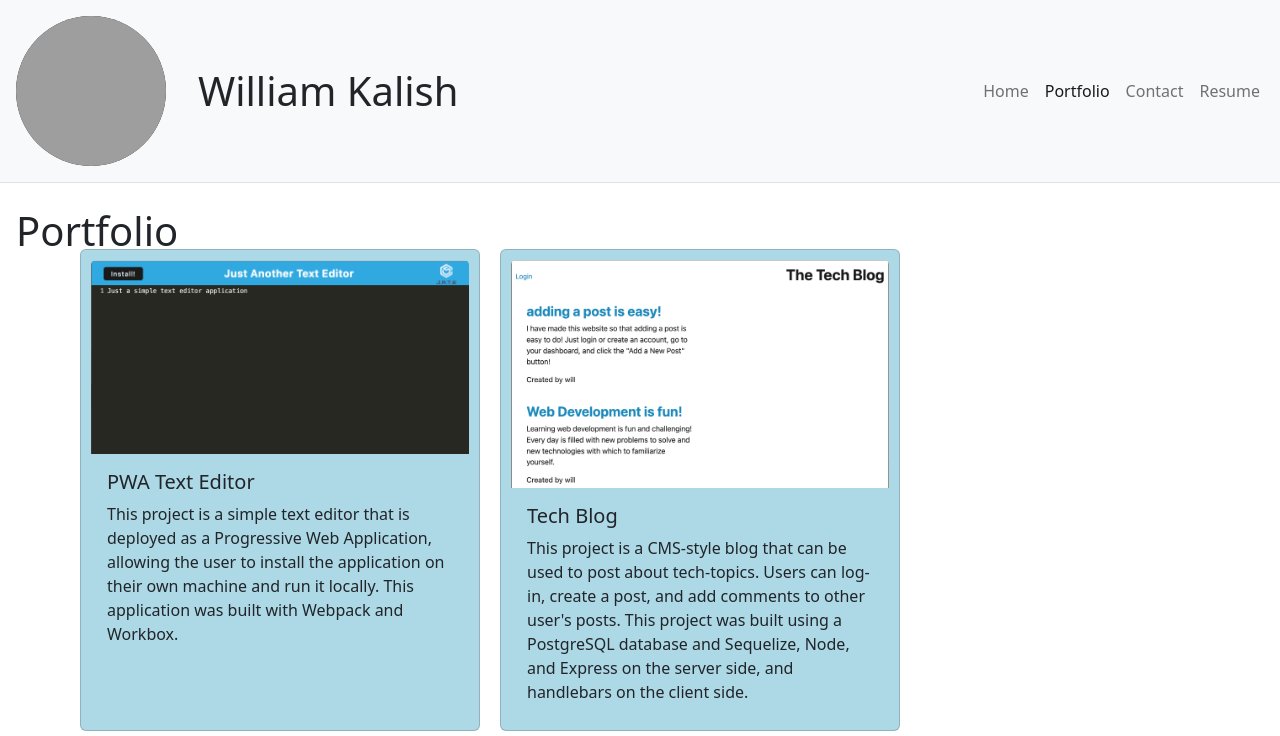
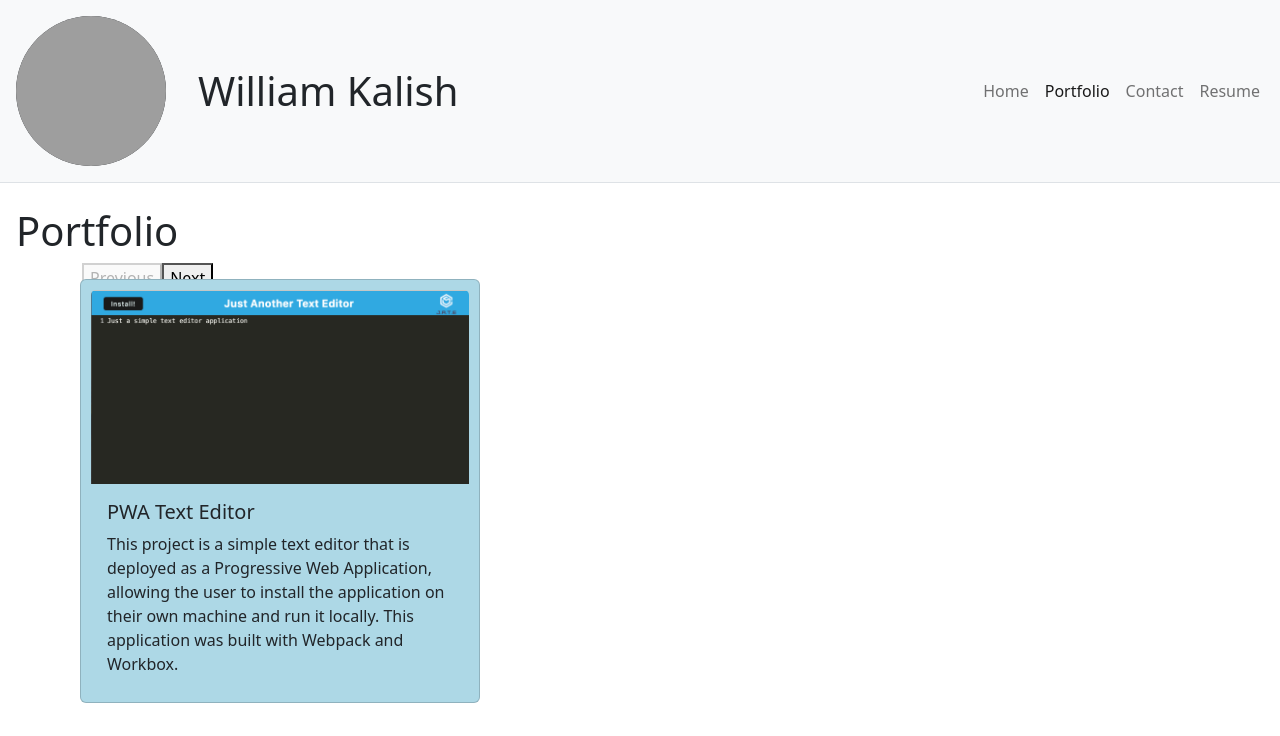
Before and after one commit to williamk31/React_Portfolio, a React (Vite) app: page /portfolio in a window 1280 px wide. Shown: the top 736 px of the page. Built offline with nearby package versions, Linux system fonts and the light colour scheme; grey boxes are pictures that could not be loaded.

Commit message:
updated portfolio section to use state

```diff
--- a/src/pages/Portfolio.jsx
+++ b/src/pages/Portfolio.jsx
@@ -1,15 +1,45 @@
 import Project from '../components/UI/Project'
 import projects from '../projects'
+import { useState } from 'react';
 
 export default function Portfolio() {
+    const [index, setIndex] = useState(0);
+
+    let hasPrev = index > 0;
+    let hasNext = index < projects.length - 1;
+
+    function handleNextClick(){
+        if(hasNext) {
+            setIndex(index + 1);
+        }
+    }
+
+    function handlePrevClick(){
+        if(hasPrev) {
+            setIndex(index - 1);
+        }
+    }
+
+    let project = projects[index];
+
     return (
         <div>
             <h1>Portfolio</h1>
             <div className="container">
+                <button
+                    onClick={handlePrevClick}
+                    disabled={!hasPrev}
+                    >
+                        Previous
+                </button>
+                <button
+                    onClick={handleNextClick}
+                    disabled={!hasNext}
+                    >
+                        Next
+                </button>
                 <div className="row row-cols-1 row-cols-md-2 row-cols-lg-3 g-4">
-                    {projects.map((project) =>(
                         <Project key={project.id} project={project}/>
-                    ))}
                 </div>
             </div>
         </div>
```
